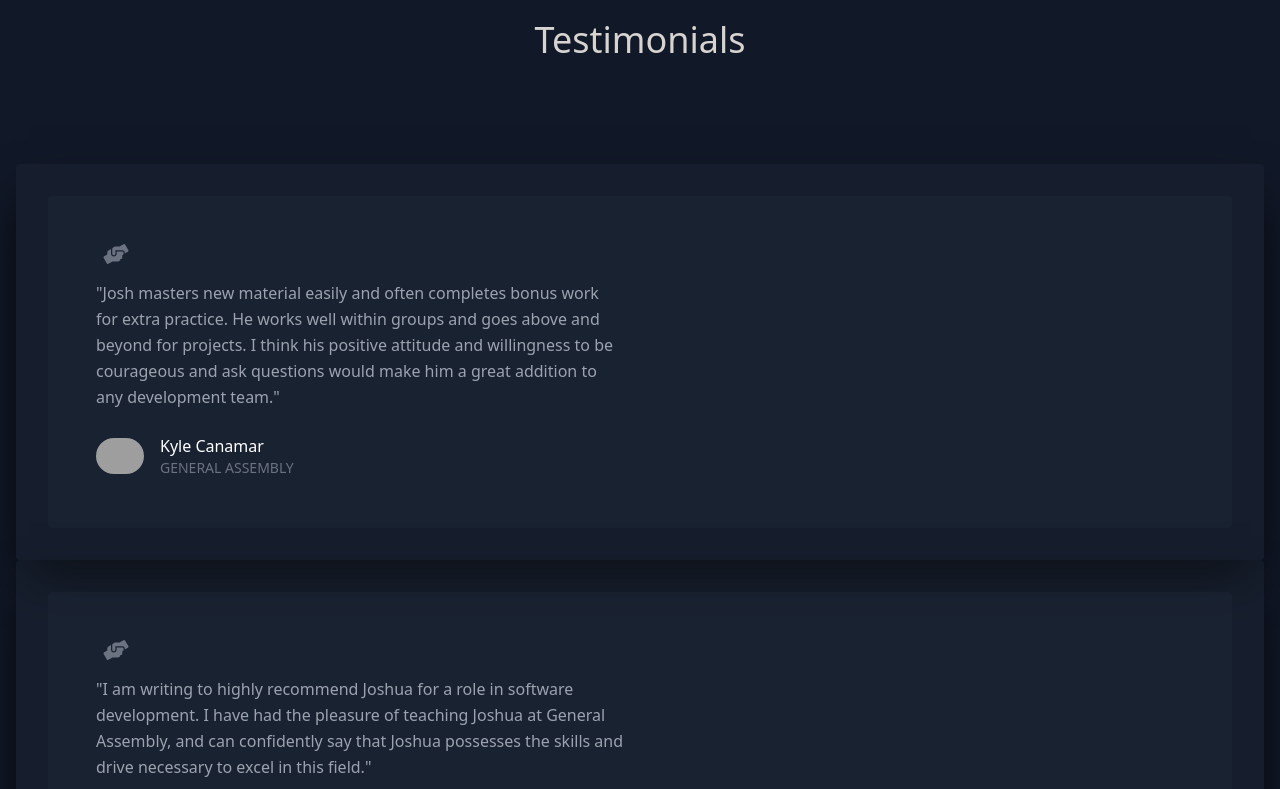
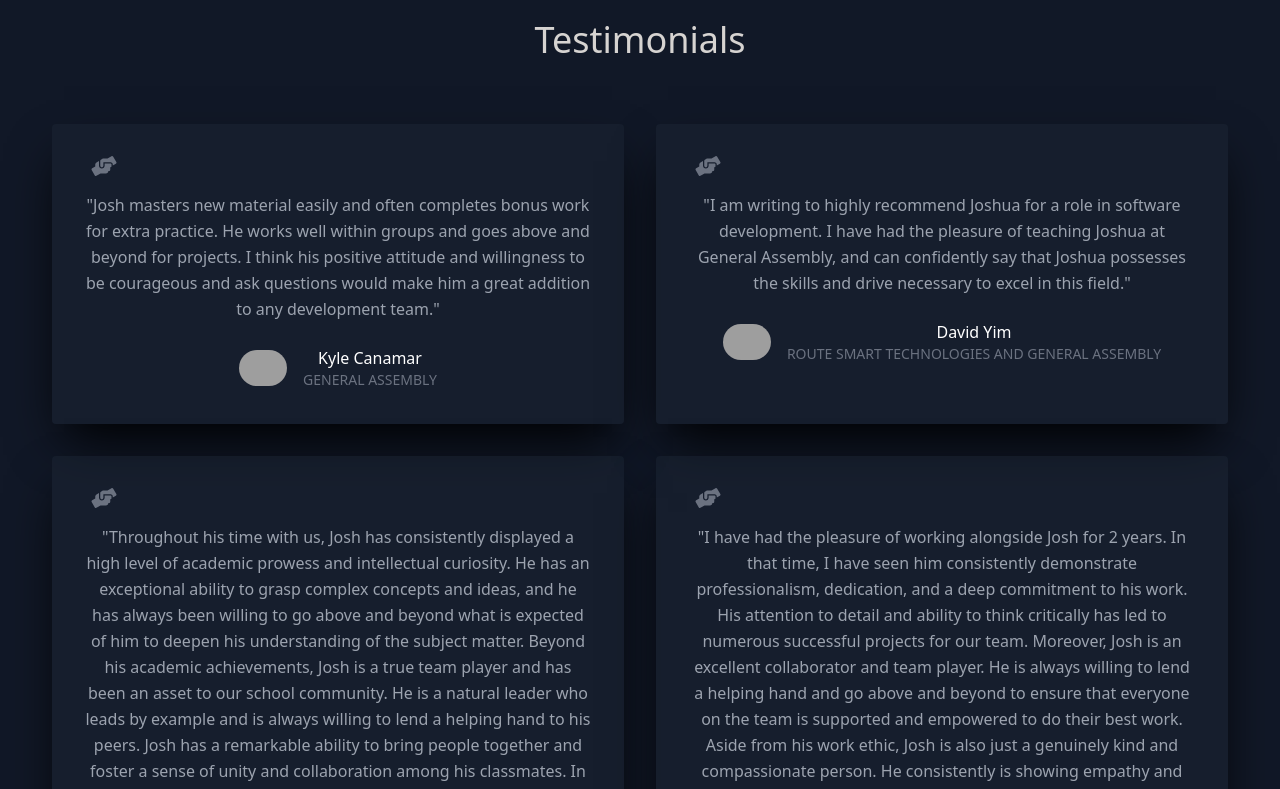
Before and after one commit to J-Gulledge19/Portfolio, a React (Create React App) app: page / in a window 1280 px wide. Shown: the part 4100-4889 px from the top of the page. Built offline with nearby package versions, Linux system fonts and the light colour scheme; grey boxes are pictures that could not be loaded.

Commit message:
Fixed merge error that messed up div count and styling

```diff
--- a/src/components/Testimonials.js
+++ b/src/components/Testimonials.js
@@ -9,19 +9,18 @@ export default function Testimonials() {
         <h1 className="sm:text-4xl text-3xl font-medium title-font text-stone-300 mb-12">
           Testimonials
         </h1>
-      </div>
         <div className="flex flex-wrap m-4">
           {testimonials.map((testimonial) => (
-          <div  data-aos="fade-up" data-aos-duration="1000" className="h-full bg-gray-800 bg-opacity-40 p-8 rounded shadow-2xl shadow-black">
-              <div className="h-full bg-gray-800 bg-opacity-40 p-8 rounded">
             <div className="p-4 md:w-1/2 w-full">
+              <div data-aos="fade-up" data-aos-duration="1000" className="h-full bg-gray-800 bg-opacity-40 p-8 rounded shadow-2xl shadow-black">
                 <FaHandsHelping className="block w-10 h-5 text-gray-500 mb-4" />
                 <p className="leading-relaxed mb-6">{testimonial.quote}</p>
                 <div className="inline-flex items-center">
                   <img
                     alt="testimonial"
                     src={testimonial.image}
-                          className="w-12 rounded-full flex-shrink-0 object-cover object-center"/>
+                    className="w-12 rounded-full flex-shrink-0 object-cover object-center"
+                  />
                   <span className="flex-grow flex flex-col pl-4">
                     <span className="title-font font-medium text-white">
                       {testimonial.name}
@@ -33,8 +32,8 @@ export default function Testimonials() {
                 </div>
               </div>
             </div>
+          ))}
         </div>
-          ))}
       </div>
     </section>
   );
```
Lines whose indentation alone changed are shown as unchanged.
